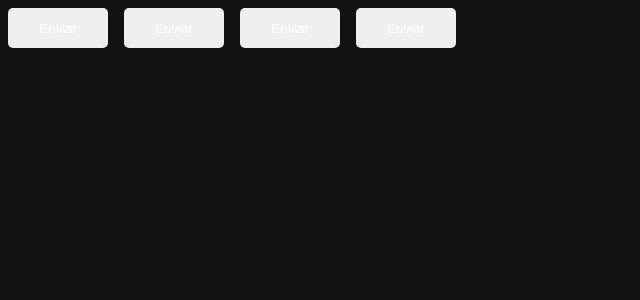
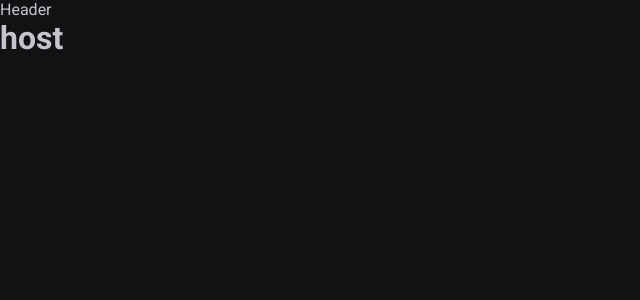
Before and after one commit to igorWebMASTER/ignite-timer, a React (Vite) app: page / in a window 1280 px wide. Shown: the top 300 px of the page, without its empty margins (0-640 px from the left). Built offline with nearby package versions, Linux system fonts and the light colour scheme.

Commit message:
chore: add react router dom and router component

```diff
--- a/package.json
+++ b/package.json
@@ -11,11 +11,12 @@
   "dependencies": {
     "react": "^18.0.0",
     "react-dom": "^18.0.0",
+    "react-router-dom": "^6.3.0",
     "styled-components": "^5.3.5"
   },
   "devDependencies": {
+    "@rocketseat/eslint-config": "^1.1.3",
     "@types/react": "^18.0.0",
-    "@rocketseat/eslint-config": "^1.1.3",
     "@types/react-dom": "^18.0.0",
     "@types/styled-components": "^5.1.25",
     "@vitejs/plugin-react": "^1.3.0",
--- a/src/App.tsx
+++ b/src/App.tsx
@@ -1,16 +1,15 @@
 import { ThemeProvider } from 'styled-components'
-import { Button } from './components/Button'
 import { GlobalStyle } from './styles/global'
+import { BrowserRouter } from 'react-router-dom'
 import { defaultTheme } from './styles/themes/default'
+import { Router } from './Router'
 
 export function App() {
   return (
     <ThemeProvider theme={defaultTheme}>
-      <Button variant="primary" />
-      <Button variant="success" />
-      <Button variant="danger" />
-      <Button />
-
+      <BrowserRouter>
+        <Router />
+      </BrowserRouter>
       <GlobalStyle />
     </ThemeProvider>
   )
--- /dev/null
+++ b/src/Router.tsx
@@ -0,0 +1,15 @@
+import { Routes, Route } from 'react-router-dom'
+import { DefaultLayout } from './layouts/DefaultLayout'
+import { History } from './pages/history'
+import { Home } from './pages/home'
+
+export function Router() {
+    return (
+        <Routes>
+            <Route path="/" element={<DefaultLayout />}>
+                <Route path="/" element={<Home />} />
+                <Route path="/history" element={<History />} />
+            </Route>
+        </Routes>
+    )
+}
--- a/src/components/Button.styles.ts
+++ /dev/null
@@ -1,23 +0,0 @@
-import styled from 'styled-components'
-
-export type ButtonVariant = 'primary' | 'secondary' | 'danger' | 'success'
-
-interface ButtonContainerProps {
-  variant: ButtonVariant
-}
-
-// const buttonVariables = {
-//   primary: 'purple',
-//   secondary: 'orange',
-//   danger: 'red',
-//   success: 'green',
-// }
-
-export const ButtonContainer = styled.button<ButtonContainerProps>`
-  width: 100px;
-  height: 40px;
-  color: white;
-  border: 0;
-  border-radius: 5px;
-  margin: 8px;
-`
--- a/src/components/Button.tsx
+++ /dev/null
@@ -1,9 +0,0 @@
-import { ButtonContainer, ButtonVariant } from './Button.styles'
-
-interface ButtonProps {
-  variant?: ButtonVariant
-}
-
-export function Button({ variant = 'primary' }: ButtonProps) {
-  return <ButtonContainer variant={variant}>Enviar</ButtonContainer>
-}
--- /dev/null
+++ b/src/components/Header.tsx
@@ -0,0 +1,7 @@
+import React from 'react'
+
+export function Header() {
+    return (
+        <div>Header</div>
+    )
+}
--- /dev/null
+++ b/src/layouts/DefaultLayout.tsx
@@ -0,0 +1,11 @@
+import { Outlet } from "react-router-dom";
+import { Header } from "../components/Header";
+
+export function DefaultLayout() {
+    return (
+        <div>
+            <Header />
+            <Outlet />
+        </div>
+    )
+}
--- /dev/null
+++ b/src/pages/history.tsx
@@ -0,0 +1,3 @@
+export function History() {
+    return <h1>History</h1>
+}
--- /dev/null
+++ b/src/pages/home.tsx
@@ -0,0 +1,9 @@
+import { Header } from "../components/Header";
+
+export function Home() {
+    return (
+        <div>
+            <h1>host</h1>
+        </div>
+    )
+}
--- a/src/styles/global.ts
+++ b/src/styles/global.ts
@@ -15,4 +15,10 @@
         background: ${(props) => props.theme['gray-900']};
         color: ${(props) => props.theme['gray-300']};
     }
+
+    body, input, textarea, button {
+        font-family: 'Roboto', sans-serif;
+        font-weight: 400;
+        font-size: 1rem;
+   }
 `
```
Also changed, not shown: 1 other file (tests, documents, lock files or other folders).
